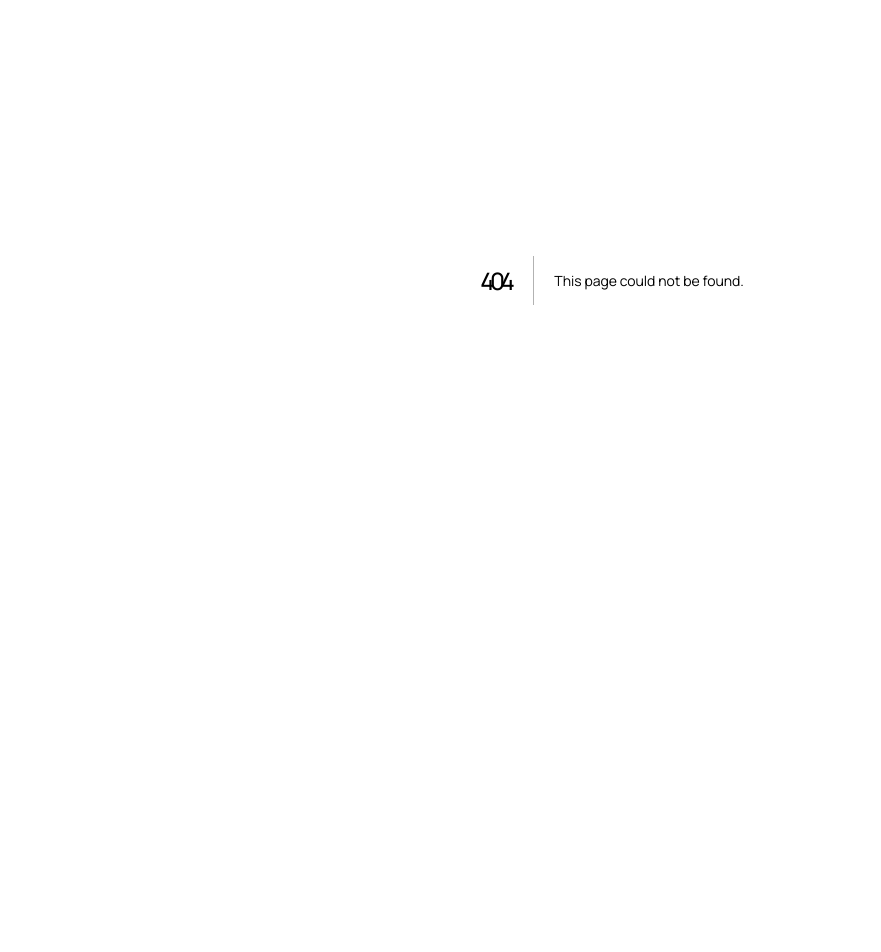
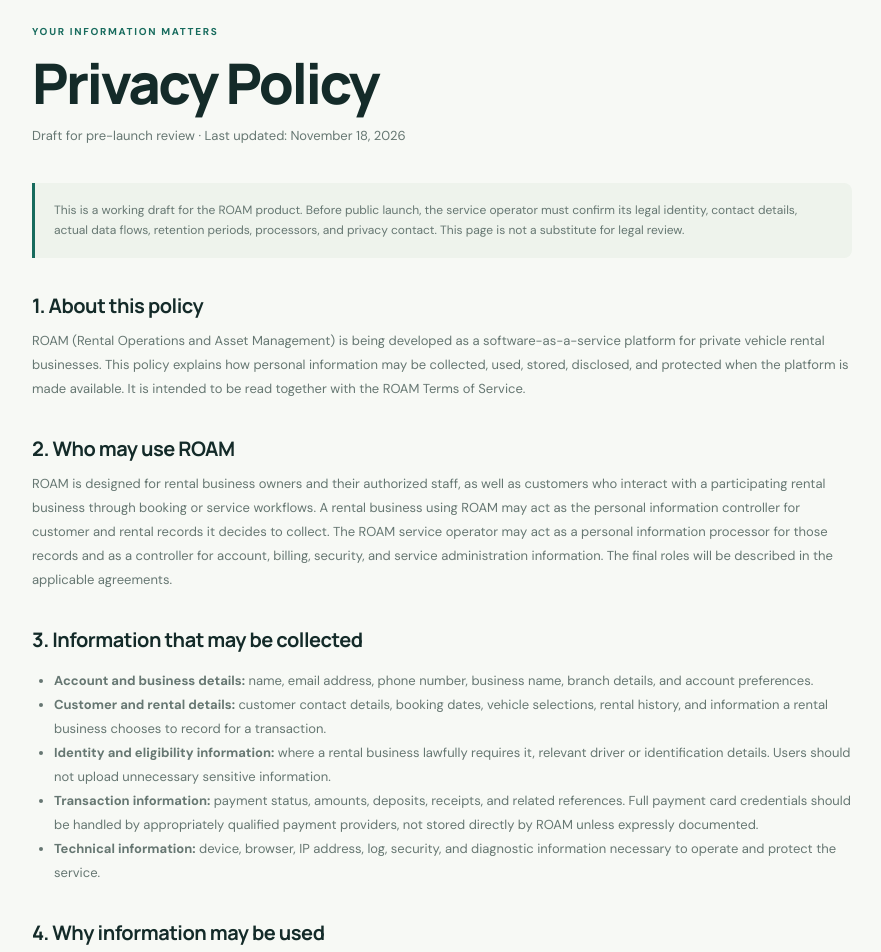
Before and after one commit to engrken/roam, a Next.js app: page /privacy in a window 1280 px wide. Before the commit this address had no page. Shown: the part 120-1072 px from the top of the page, without its empty margins (28-909 px from the left). Before the commit the page ends 800 px from the top, so only its background shows below. Built offline with nearby package versions, Linux system fonts and the light colour scheme.

Commit message:
Add ROAM privacy policy draft

```diff
--- /dev/null
+++ b/src/app/privacy/page.tsx
@@ -0,0 +1,21 @@
+import type { Metadata } from "next";
+import Link from "next/link";
+export const metadata: Metadata = { title: "Privacy Policy", description: "How ROAM handles personal information." };
+export default function PrivacyPage() {
+return <main className="legal-page"><div className="container"><header className="legal-nav"><Link className="brand" href="/"><span className="brand-symbol"><svg viewBox="0 0 40 40"><path d="M8 32V8h12.3c7.1 0 11.2 3.5 11.2 9.2 0 4.2-2.4 7.1-6.6 8.3L33 32h-9l-6.9-6.1h-1.5V32H8Zm7.6-12.4h4.5c2.4 0 3.7-.9 3.7-2.6s-1.3-2.6-3.7-2.6h-4.5v5.2Z" fill="currentColor"/><path d="m24 31 8-8" stroke="#c8f078" strokeWidth="3.2" strokeLinecap="round"/></svg></span><span className="brand-word">ROAM</span></Link><Link href="/">Back to home ↗</Link></header>
+<article className="legal-content"><div className="eyebrow">YOUR INFORMATION MATTERS</div><h1>Privacy Policy</h1><p className="legal-updated">Draft for pre-launch review · Last updated: November 18, 2026</p>
+<div className="legal-notice">This is a working draft for the ROAM product. Before public launch, the service operator must confirm its legal identity, contact details, actual data flows, retention periods, processors, and privacy contact. This page is not a substitute for legal review.</div>
+<h2>1. About this policy</h2><p>ROAM (Rental Operations and Asset Management) is being developed as a software-as-a-service platform for private vehicle rental businesses. This policy explains how personal information may be collected, used, stored, disclosed, and protected when the platform is made available. It is intended to be read together with the ROAM Terms of Service.</p>
+<h2>2. Who may use ROAM</h2><p>ROAM is designed for rental business owners and their authorized staff, as well as customers who interact with a participating rental business through booking or service workflows. A rental business using ROAM may act as the personal information controller for customer and rental records it decides to collect. The ROAM service operator may act as a personal information processor for those records and as a controller for account, billing, security, and service administration information. The final roles will be described in the applicable agreements.</p>
+<h2>3. Information that may be collected</h2><ul><li><b>Account and business details:</b> name, email address, phone number, business name, branch details, and account preferences.</li><li><b>Customer and rental details:</b> customer contact details, booking dates, vehicle selections, rental history, and information a rental business chooses to record for a transaction.</li><li><b>Identity and eligibility information:</b> where a rental business lawfully requires it, relevant driver or identification details. Users should not upload unnecessary sensitive information.</li><li><b>Transaction information:</b> payment status, amounts, deposits, receipts, and related references. Full payment card credentials should be handled by appropriately qualified payment providers, not stored directly by ROAM unless expressly documented.</li><li><b>Technical information:</b> device, browser, IP address, log, security, and diagnostic information necessary to operate and protect the service.</li></ul>
+<h2>4. Why information may be used</h2><p>Information may be processed to create and administer accounts; provide fleet, branch, booking, customer, and rental management features; send service and security messages; support billing; prevent fraud and misuse; troubleshoot and improve the platform; comply with legal obligations; and respond to legitimate requests. Marketing messages will be sent only where permitted, with an appropriate way to opt out.</p>
+<h2>5. Legal basis and consent</h2><p>Where applicable, processing will rely on a lawful basis under the Philippine Data Privacy Act of 2012 (Republic Act No. 10173) and its implementing rules, such as consent, performance of a contract, compliance with a legal obligation, or another lawful criterion. Where consent is required, it should be informed, specific, and freely given and may be withdrawn subject to legal and contractual limitations.</p>
+<h2>6. Sharing and service providers</h2><p>Information may be shared with the rental business that manages the relevant booking; authorized users within that business; hosting, database, email delivery, security, analytics, and payment service providers; professional advisers; or public authorities when legally required. Service providers should be contractually required to protect information and use it only for authorized purposes. ROAM will not sell personal information.</p>
+<h2>7. Storage, security, and retention</h2><p>ROAM is being built with tenant-separated workspaces and access controls. Technical and organizational safeguards are intended to reduce the risk of unauthorized access, loss, alteration, or disclosure. No online service can guarantee absolute security. Information will be retained only for as long as reasonably necessary for the stated purpose, contractual needs, security, and applicable legal requirements, then securely deleted or anonymized where appropriate. Specific retention schedules will be published before launch.</p>
+<h2>8. Cross-border processing</h2><p>Some infrastructure or service providers may process information outside the Philippines. Where this occurs, appropriate safeguards and contractual measures will be considered, consistent with applicable Philippine privacy requirements. The final list of hosting regions and relevant subprocessors will be made available before production launch.</p>
+<h2>9. Your privacy rights</h2><p>Subject to applicable law and exceptions, individuals may have the right to be informed, access their personal information, object to certain processing, request correction or erasure/blocking, obtain data portability, and seek damages or file a complaint with the National Privacy Commission. Requests concerning rental records should generally be directed first to the rental business that collected them. ROAM will provide reasonable assistance where it acts as a processor.</p>
+<h2>10. Cookies and similar technologies</h2><p>ROAM may use strictly necessary cookies or similar technologies for authentication, security, session management, and user preferences. Any optional analytics or advertising technologies will be disclosed and managed in accordance with applicable consent requirements.</p>
+<h2>11. Children</h2><p>ROAM is intended for business operators and individuals legally able to enter into relevant rental transactions. The platform is not designed to knowingly collect personal information from children without appropriate authority and safeguards.</p>
+<h2>12. Changes and contact</h2><p>This policy may be updated as features, providers, or legal requirements change. Material updates will be communicated through the platform or another appropriate channel. Before launch, ROAM will publish the identity and contact details of its service operator and designated privacy contact on this page.</p>
+<p><b>Privacy contact:</b> To be published before public launch.</p><p><Link href="/">Return to ROAM home</Link></p></article></div></main>;
+}
```
